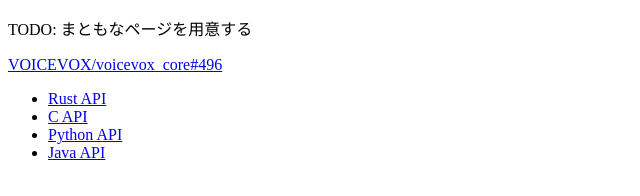
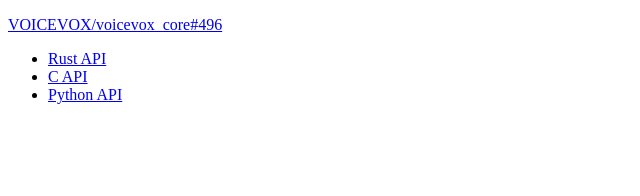
Before and after one commit to VOICEVOX/voicevox_core, a plain HTML site: page docs/ghpages/apis/index.html in a window 1280 px wide. Shown: the whole page, without its empty margins (0-640 px from the left). Drawn offline with Linux system fonts and the light colour scheme.

Commit message:
docs: APIドキュメントのポータルのTODOを外し、Java APIを一旦隠す (#1044)
Closes: #1017

```diff
--- a/docs/ghpages/apis/index.html
+++ b/docs/ghpages/apis/index.html
@@ -4,13 +4,15 @@
     <meta charset="utf-8" />
   </head>
   <body>
-    <p>TODO: まともなページを用意する</p>
     <p><a href="https://github.com/VOICEVOX/voicevox_core/pull/496">VOICEVOX/voicevox_core#496</a></p>
     <ul>
       <li><a href="./rust_api/voicevox_core">Rust API</a></li>
       <li><a href="./c_api/voicevox__core_8h.html">C API</a></li>
       <li><a href="./python_api/autoapi/voicevox_core/index.html">Python API</a></li>
-      <li><a href="./java_api">Java API</a></li>
+      <!--
+        TODO: Java APIが正式版になったらコメントアウトをやめる
+        <li><a href="./java_api">Java API</a></li>
+      -->
     </ul>
   </body>
 </html>
```
